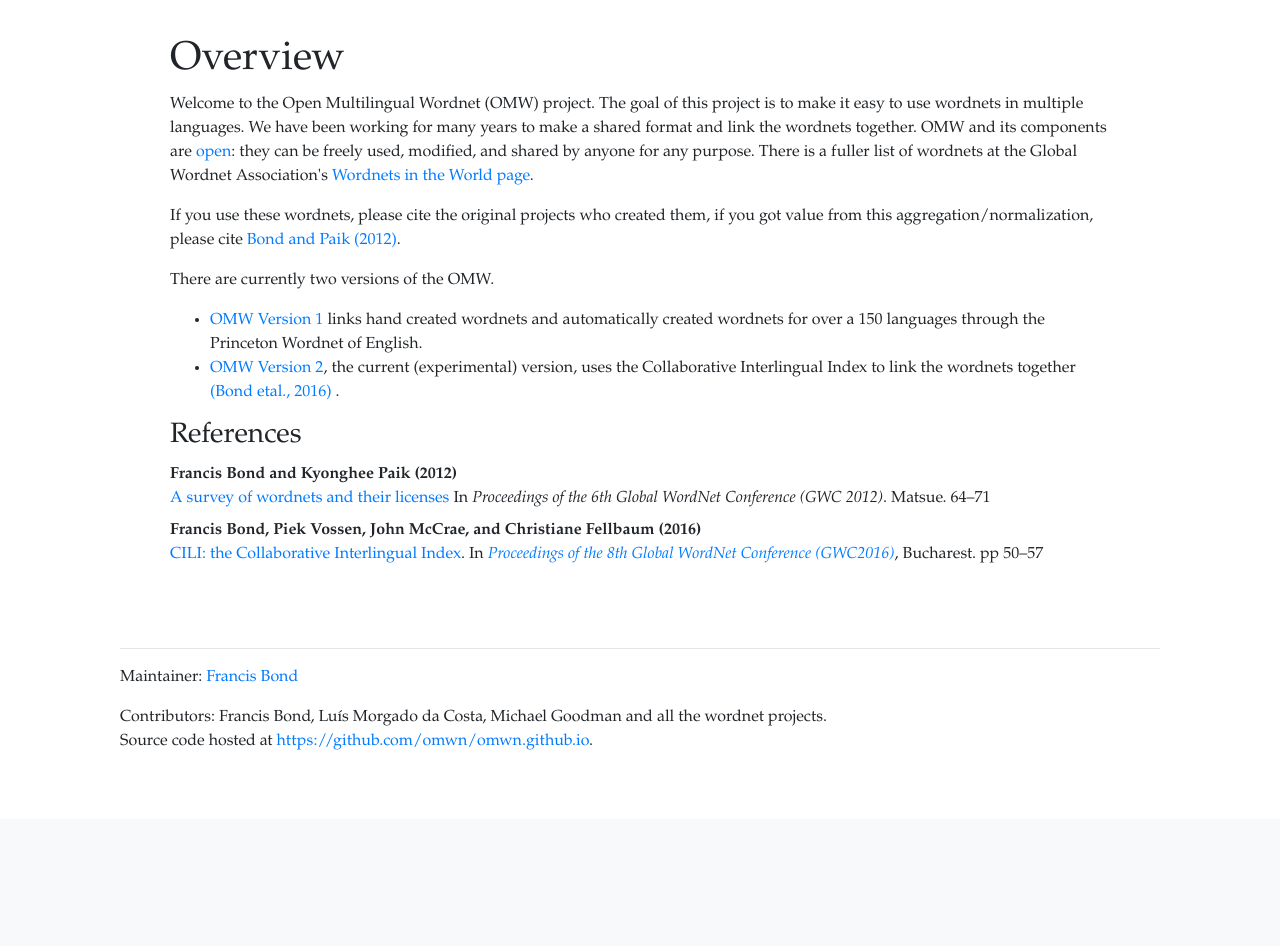
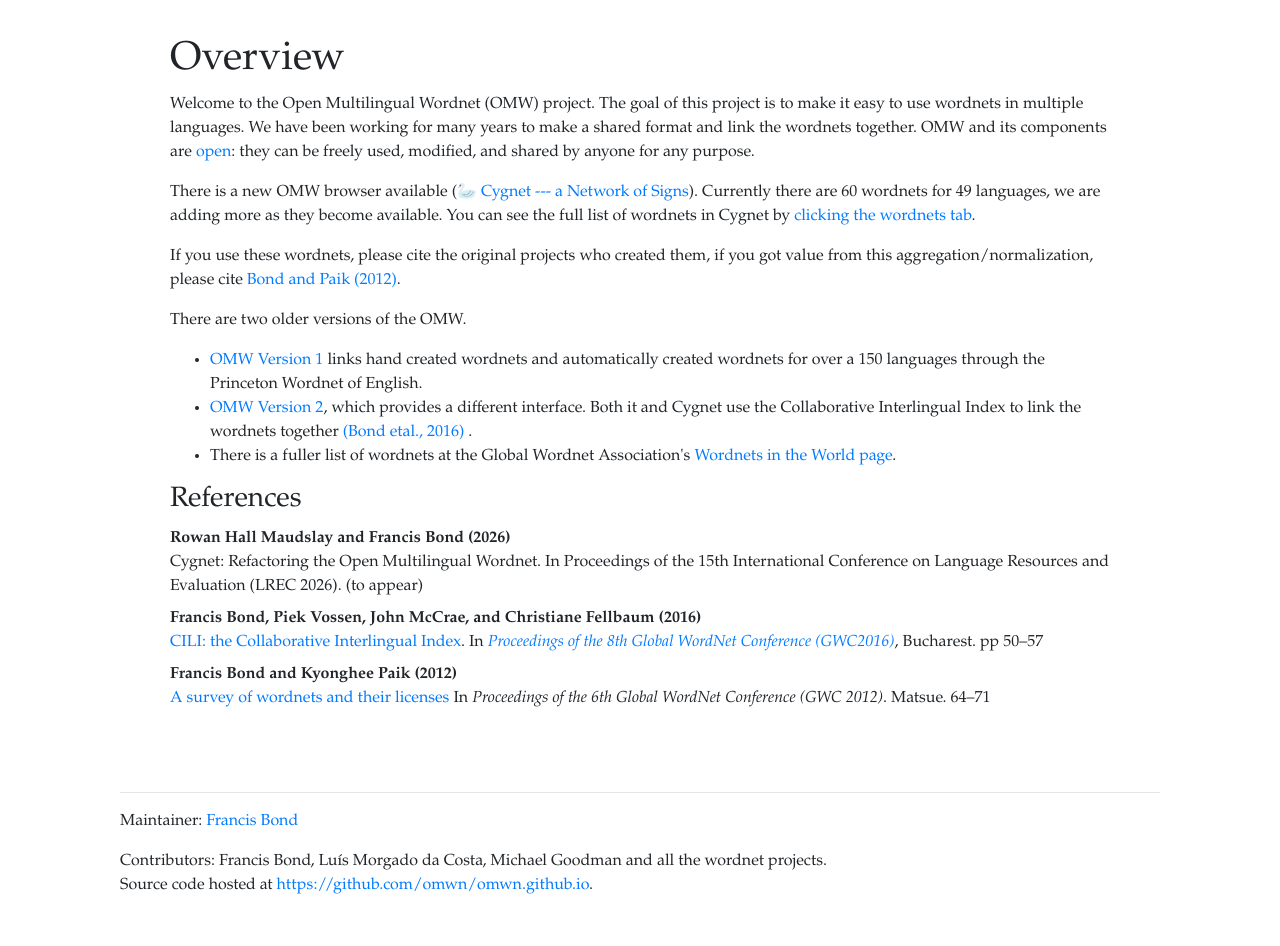
Before and after one commit to omwn/omwn.github.io, a Flask app: page / in a window 1280 px wide. Shown: the part 64-1010 px from the top of the page. Before the commit the page ends 814 px from the top, so only its background shows below. Run offline with Flask 3, Linux system fonts and the light colour scheme; some libraries are stand-ins or nearby versions.

Commit message:
added links to cygnet

```diff
--- a/web/templates/index.html
+++ b/web/templates/index.html
@@ -14,38 +14,49 @@
     format and link the wordnets together.  OMW and its components are
       <a href='http://opendefinition.org/'>open</a>: they can be freely used,
       modified, and shared by anyone for any purpose.
-      There is a fuller list of wordnets at the Global Wordnet Association's
-      <a href='http://globalwordnet.org/wordnets-in-the-world/'>Wordnets
-	in the World page</a>.
+
+
+  <p>There is a new OMW browser available
+    (🦢 <a href='https://cygnet.maudslay.eu/'>Cygnet --- a Network of
+    Signs</a>).  Currently there are 60 wordnets for 49 languages, we
+    are adding more as they become available.  You can see the full list of wordnets in Cygnet
+    by <a href='https://cygnet.maudslay.eu/#/wordnets'>clicking the
+    wordnets tab</a>.
 
     <p>If you use these wordnets, please cite the original projects
     who created them, if you got value from this
     aggregation/normalization, please cite <a href="#Bond:Paik:2012">Bond and Paik (2012)</a>.
 
-    <p>There are currently two versions of the OMW.
+    <p>There are two older versions of the OMW.
       <ul>
 	<li><a href="{{ url_for('show',  page='omw1') }}">OMW Version 1</a> links hand created wordnets and
 	  automatically created wordnets for over a 150 languages
 	  through the Princeton Wordnet of English.
 
 	<li><a href="{{ url_for('show', page='omw2') }}"> OMW Version
-	    2</a>, the current (experimental) version, uses the
+	    2</a>, which provides a different interface.  Both it and Cygnet use the
 	    Collaborative Interlingual Index to link the wordnets
 	  together <a href='#Bond:Vossen:McCrae:Fellbaum:2016'>(Bond etal., 2016)
 	    </a>.
-	  </ul>
+	<li>  There is a fuller list of wordnets at the Global Wordnet Association's
+	  <a href='http://globalwordnet.org/wordnets-in-the-world/'>Wordnets
+	    in the World page</a>.
+
       </ul>
       <h3>References</h3>
       <dl>
+	<dt><a name="Maudslay:Bond:2026">Rowan Hall Maudslay and Francis Bond (2026)</a></dt>
+	<dd> Cygnet: Refactoring the Open Multilingual Wordnet. In Proceedings of the 15th International Conference on Language Resources and Evaluation (LREC 2026). (to appear)
+	</dd>
+	<dt><a name="Bond:Vossen:McCrae:Fellbaum:2016">Francis Bond, Piek Vossen, John McCrae, and Christiane Fellbaum (2016)</a></dt>
+	<dd><a href="https://aclanthology.org/2016.gwc-1.9/">CILI: the Collaborative Interlingual Index</a>.
+	  In <i><a href="https://aclanthology.org/volumes/2016.gwc-1/">Proceedings of the 8th Global WordNet Conference (GWC2016)</a></i>, Bucharest. pp&nbsp;50&ndash;57
+	</dd>
 	<dt><a name="Bond:Paik:2012">Francis Bond and Kyonghee Paik</a> (2012)
-	<dd><a href="https://bond-lab.github.io/pdf/2012-gwc-wn-license.pdf">A survey of wordnets and their licenses</a>
-	  In <i>Proceedings of the 6th Global WordNet Conference
-	    (GWC 2012)</i>. Matsue. 64–71
-	</dd>
- <dt><a name="Bond:Vossen:McCrae:Fellbaum:2016">Francis Bond, Piek Vossen, John McCrae, and Christiane Fellbaum (2016)</a></dt>
-  <dd><a href="https://aclanthology.org/2016.gwc-1.9/">CILI: the Collaborative Interlingual Index</a>.
-    In <i><a href="https://aclanthology.org/volumes/2016.gwc-1/">Proceedings of the 8th Global WordNet Conference (GWC2016)</a></i>, Bucharest. pp&nbsp;50&ndash;57
-</dd>
+	  <dd><a href="https://bond-lab.github.io/pdf/2012-gwc-wn-license.pdf">A survey of wordnets and their licenses</a>
+	    In <i>Proceedings of the 6th Global WordNet Conference
+	      (GWC 2012)</i>. Matsue. 64–71
+	  </dd>
       </dl>
 </div>
 {% endblock %}
```
Also changed, not shown: docs/index.html (+25 -14 lines), README.md, 2 other files.
